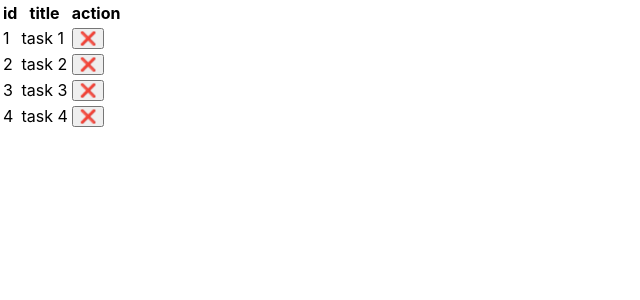
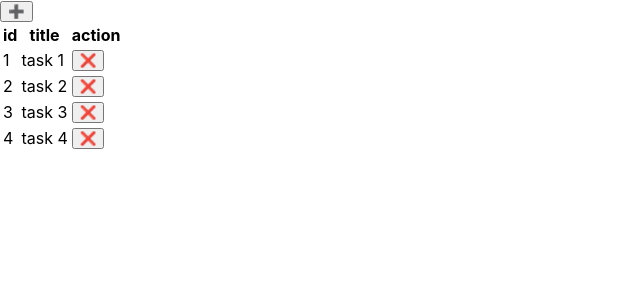
Before and after one commit to react-140009/session05, a React (Create React App) app: page / in a window 1280 px wide. Shown: the top 300 px of the page, without its empty margins (0-640 px from the left). Built offline with nearby package versions, Linux system fonts and the light colour scheme.

Commit message:
components/TodoList:

```diff
--- a/src/components/TodoList.tsx
+++ b/src/components/TodoList.tsx
@@ -12,7 +12,24 @@ export function TodoList() {
   const removeTodo = (id: number) => {
     setTodoList(todoList.filter((x) => x.id !== id));
   };
+  function addTodo() {
+    const newTodo = { id: 5, title: "Test" };
+    todoList.push(newTodo);
+    setTodoList(todoList);
+
+    //1 true "starting"
+    let a = 1;
+    let arr1 = [1,2,3];
+    let arr2 = arr1;
+    arr1.push(4);
+
+    arr1 === arr2 //true, false?
+
+
+  }
   return (
+    <>
+      <button onClick={addTodo}>➕</button>
       <table>
         <thead>
           <tr>
@@ -31,5 +48,6 @@ export function TodoList() {
           ))}
         </tbody>
       </table>
+    </>
   );
 }
```
Lines whose indentation alone changed are shown as unchanged.
